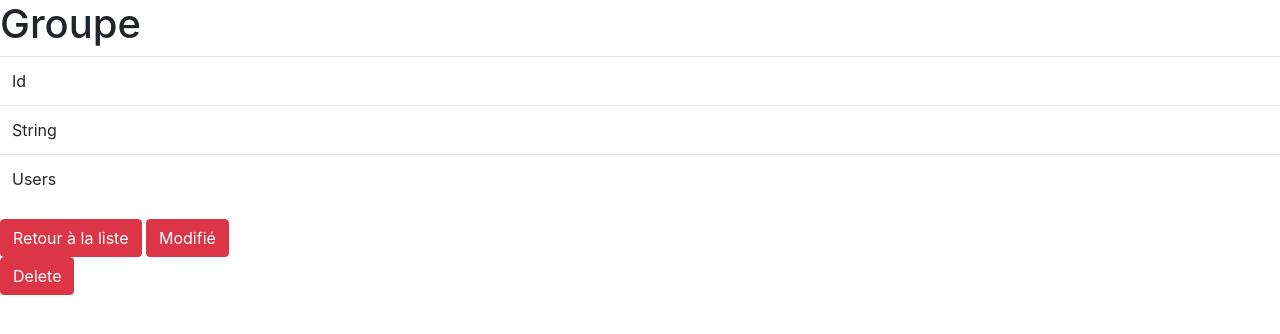
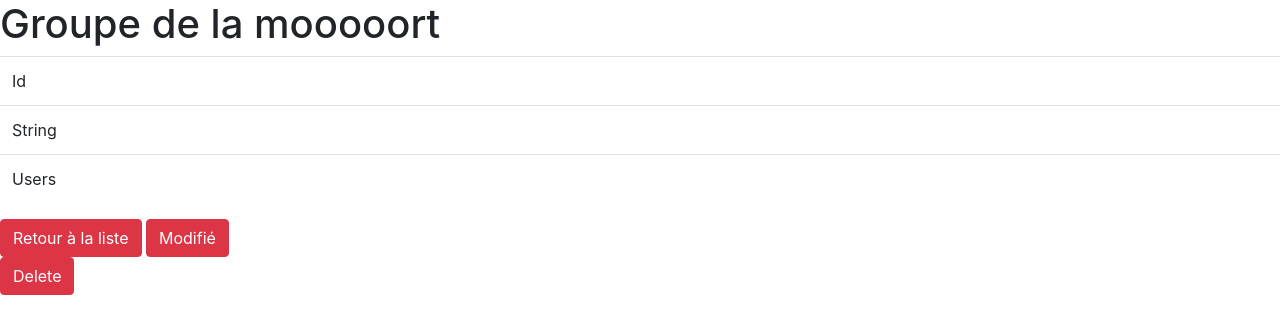
Before and after one commit to MartinWill-Boissonnat/Kikipaye, a Symfony app: template templates/groupe/show.html.twig in a window 1280 px wide. Shown: the top 334 px of the page. Run offline with Twig, Linux system fonts and the light colour scheme; the template is opened without the code that fills it, so the values that code supplies are empty; some libraries are stand-ins or nearby versions.

Commit message:
Essaie git via Atom

```diff
--- a/templates/groupe/show.html.twig
+++ b/templates/groupe/show.html.twig
@@ -3,7 +3,7 @@
 {% block title %}Groupe{% endblock %}
 
 {% block body %}
-    <h1>Groupe</h1>
+    <h1>Groupe de la mooooort</h1>
 
     <table class="table">
         <tbody>
```
